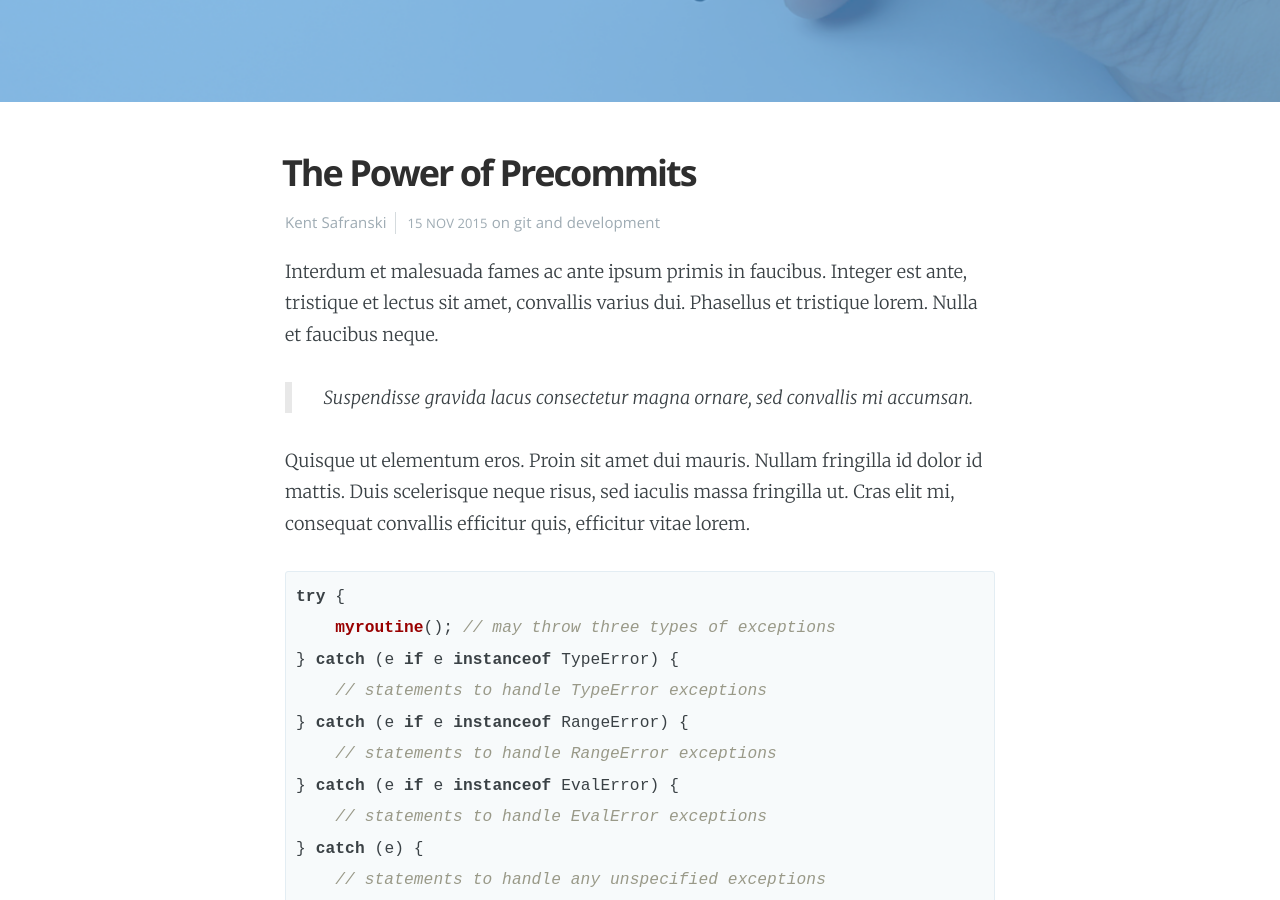
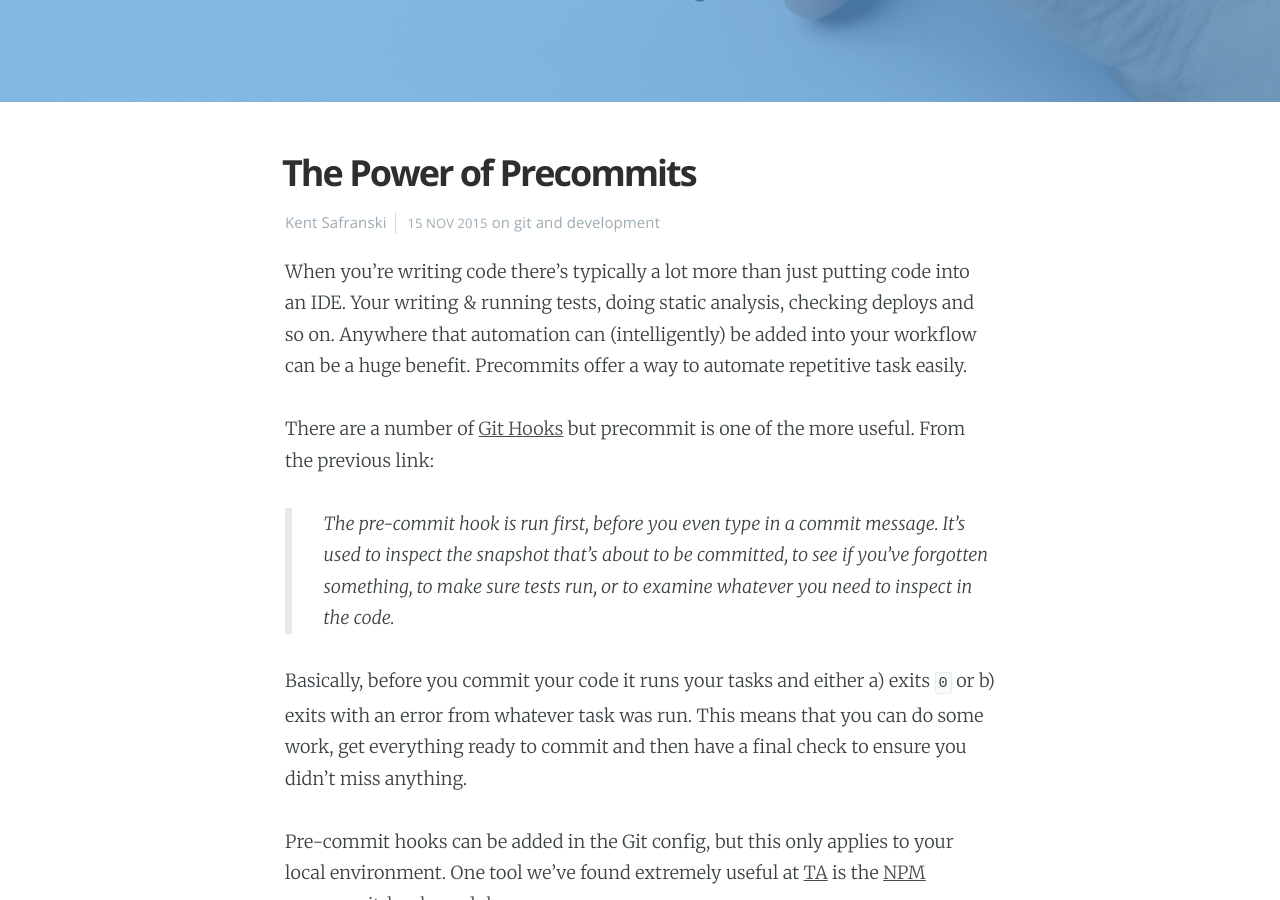
Before and after one commit to TechnologyAdvice/technologyadvice.github.io, a Jekyll site: the page built from _posts/2015-11-15-the-power-of-the-precommit.markdown, in a window 1280 px wide and 900 px high, scrolled down 483 px. Built offline with Jekyll 4.4.1, drawn with Linux system fonts in a browser that asks for light colours; Markdown is read by kramdown in place of the engine named in the settings; some of the changed text lies outside the part shown.

Commit message:
Adding content to article

````diff
--- a/_posts/2015-11-15-the-power-of-the-precommit.markdown
+++ b/_posts/2015-11-15-the-power-of-the-precommit.markdown
@@ -7,31 +7,41 @@ author: kent.safranski
 cover: /assets/images/covers/checklist.png
 ---
 
-Interdum et malesuada fames ac ante ipsum primis in faucibus. Integer est ante, tristique et lectus sit amet, convallis varius dui. Phasellus et tristique lorem. Nulla et faucibus neque.
+When you're writing code there's typically a lot more than just putting code into an IDE. Your writing & running tests, doing static analysis, checking deploys and so on. Anywhere that automation can (intelligently) be added into your workflow can be a huge benefit. Precommits offer a way to automate repetitive task easily.
 
-> Suspendisse gravida lacus consectetur magna ornare, sed convallis mi accumsan.
+There are a number of [Git Hooks](https://git-scm.com/book/en/v2/Customizing-Git-Git-Hooks) but precommit is one of the more useful. From the previous link:
 
-Quisque ut elementum eros. Proin sit amet dui mauris. Nullam fringilla id dolor id mattis. Duis scelerisque neque risus, sed iaculis massa fringilla ut. Cras elit mi, consequat convallis efficitur quis, efficitur vitae lorem.
+> The pre-commit hook is run first, before you even type in a commit message. It’s used to inspect the snapshot that’s about to be committed, to see if you’ve forgotten something, to make sure tests run, or to examine whatever you need to inspect in the code.
+
+Basically, before you commit your code it runs your tasks and either a) exits `0` or b) exits with an error from whatever task was run. This means that you can do some work, get everything ready to commit and then have a final check to ensure you didn't miss anything.
+
+Pre-commit hooks can be added in the Git config, but this only applies to your local environment. One tool we've found extremely useful at [TA](http://www.technologyadvice.com) is the [NPM precommit-hook module](https://www.npmjs.com/package/precommit-hook).
+
+Setup is simple; install the module, makes sure you have npm scripts defined and tell it what tasks to run precommit.
+
+#### Installation
+
+```
+npm install precommit-hook --save-dev
+```
+
+#### Add Some Scripts
+
+In your `package.json` either use the tasks you have defined, or define some to run:
 
 {% highlight javascript %}
-try {
-    myroutine(); // may throw three types of exceptions
-} catch (e if e instanceof TypeError) {
-    // statements to handle TypeError exceptions
-} catch (e if e instanceof RangeError) {
-    // statements to handle RangeError exceptions
-} catch (e if e instanceof EvalError) {
-    // statements to handle EvalError exceptions
-} catch (e) {
-    // statements to handle any unspecified exceptions
-    logMyErrors(e); // pass exception object to error handler
+"scripts": {
+  "lint": "eslint /src --fix",
+  "test": "mocha /src --recursive"
 }
 {% endhighlight %}
 
-Pellentesque a sapien ante. Proin tincidunt quam porta velit vestibulum, at malesuada nibh laoreet.
+#### Define the Precommit
 
-Suspendisse potenti. Nullam interdum congue odio, id pellentesque ante accumsan ut. Nullam tortor libero, tristique vitae mollis non, pulvinar eget diam.
+Also in your `package.json`, define the following to specify the tasks to run:
 
-Aenean mollis aliquet tincidunt. Nullam sit amet augue imperdiet nisl eleifend gravida. Vivamus id erat nec nisl mattis venenatis non id dui. Aenean ac commodo sapien. In finibus dictum arcu eu semper. Phasellus eget dui vel arcu ornare gravida eu eu nunc. Phasellus iaculis justo et lectus convallis ornare.
+{% highlight javascript %}
+"pre-commit": [ "lint", "test" ]
+{% endhighlight %}
 
-Nam eu tincidunt ipsum. Sed tortor ex, venenatis vitae libero a, ullamcorper placerat sapien. Fusce vel vulputate magna. Etiam eros metus, tincidunt eget facilisis vitae, gravida ultricies nisi. In mi lacus, tempor ac feugiat ut, lobortis non quam. Nunc eu nisl finibus, rutrum sapien et, imperdiet purus.
+That's it! Now when anyone commits on the repo your precommit tasks will run and let them know if everything's good or if a test or lint check is failing!
````
